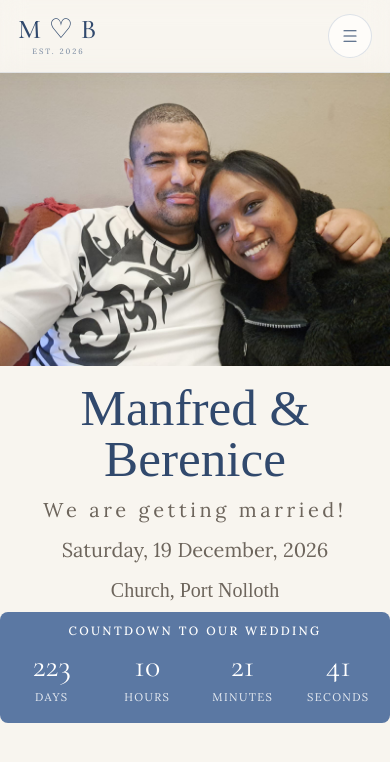
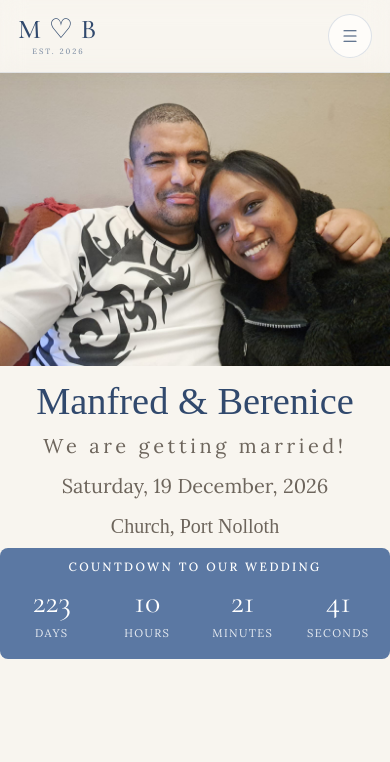
Before and after one commit to teddy-wests1de/mlandrew-wdng, a React (Vite) app: page / in a window 390 px wide. Shown: the top 762 px of the page. Built offline with nearby package versions, Linux system fonts and the light colour scheme; a web font is replaced by a local one.

Commit message:
Fixed Margins

```diff
--- a/src/index.css
+++ b/src/index.css
@@ -1255,7 +1255,11 @@ footer .logo {
 
     border-radius: 20px;
   }
-
+.couple-names {
+  font-size: 2.4rem;
+  margin-top: 1rem;
+  margin-bottom: 0.5rem;
+}
   .wedding-date {
     font-size: 1.65rem;
   }
```
